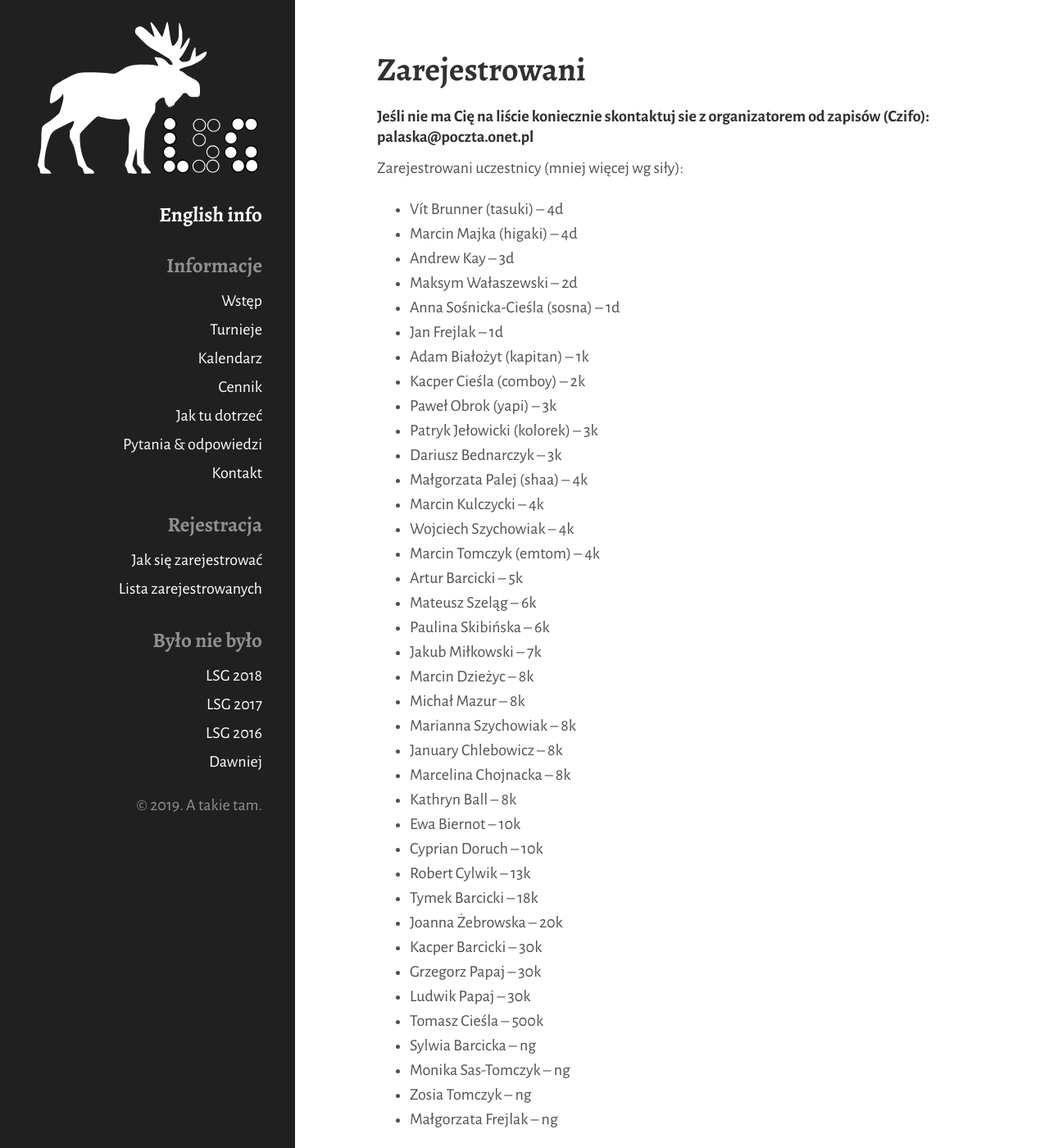
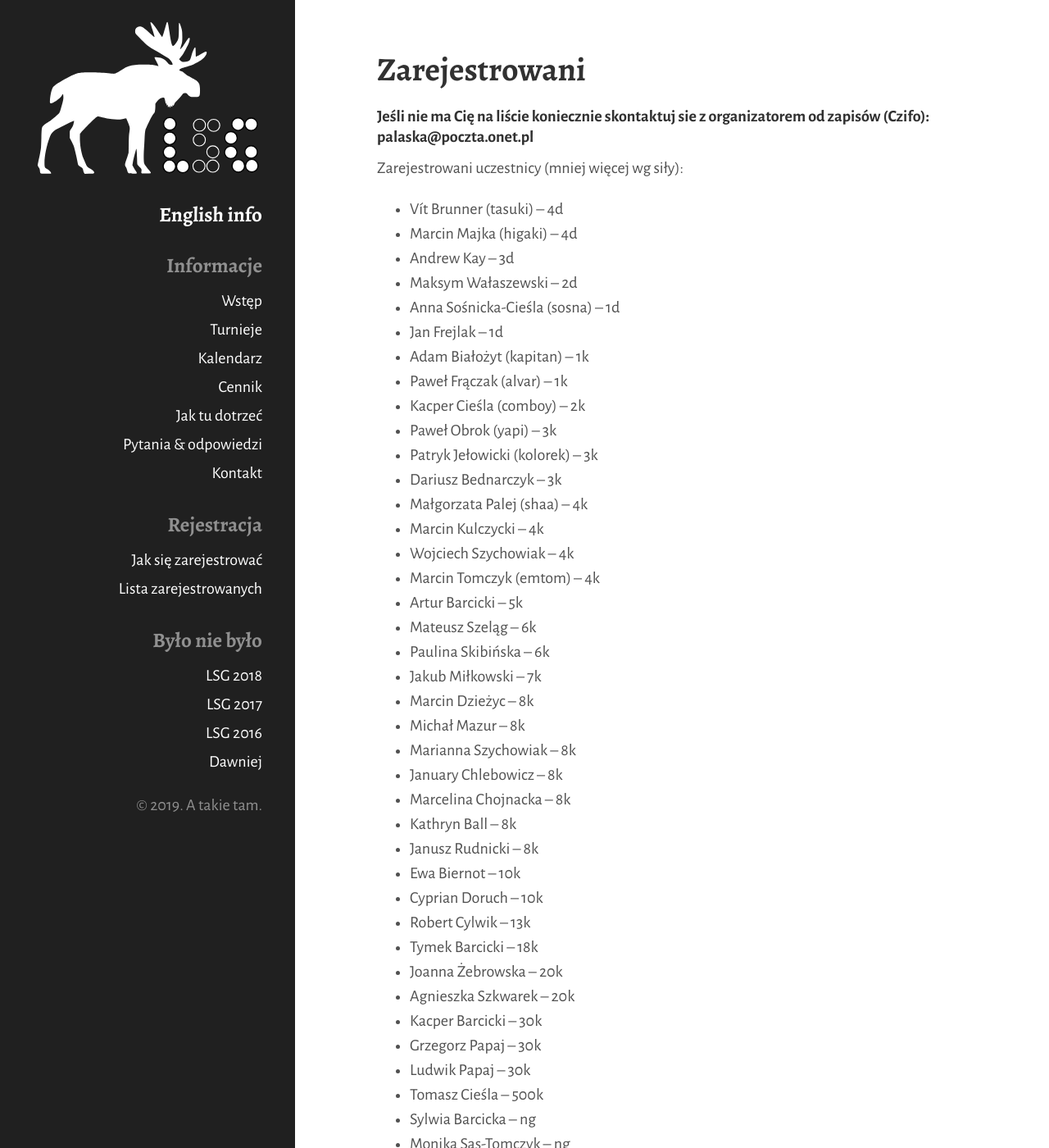
Before and after one commit to tasuki/lsg, a Jekyll site: the page built from zarejestrowani.md, in a window 1280 px wide and 1400 px high. Shown: the whole window at 82% size. Built offline with Jekyll 4.4.1, drawn with Linux system fonts in a browser that asks for light colours; nearby versions of some CDN libraries.

Commit message:
Update zarejestrowani.md

```diff
--- a/zarejestrowani.md
+++ b/zarejestrowani.md
@@ -16,6 +16,7 @@ Zarejestrowani uczestnicy (mniej więcej wg siły):
 - Anna Sośnicka-Cieśla (sosna) -- 1d
 - Jan Frejlak -- 1d
 - Adam Białożyt (kapitan) -- 1k
+- Paweł Frączak (alvar) -- 1k
 - Kacper Cieśla (comboy) -- 2k
 - Paweł Obrok (yapi) -- 3k
 - Patryk Jełowicki (kolorek) -- 3k
@@ -34,11 +35,13 @@ Zarejestrowani uczestnicy (mniej więcej wg siły):
 - January Chlebowicz -- 8k
 - Marcelina Chojnacka -- 8k
 - Kathryn Ball -- 8k
+- Janusz Rudnicki -- 8k
 - Ewa Biernot -- 10k
 - Cyprian Doruch -- 10k
 - Robert Cylwik -- 13k
 - Tymek Barcicki -- 18k
 - Joanna Żebrowska -- 20k
+- Agnieszka Szkwarek -- 20k
 - Kacper Barcicki -- 30k
 - Grzegorz Papaj -- 30k
 - Ludwik Papaj -- 30k
```
